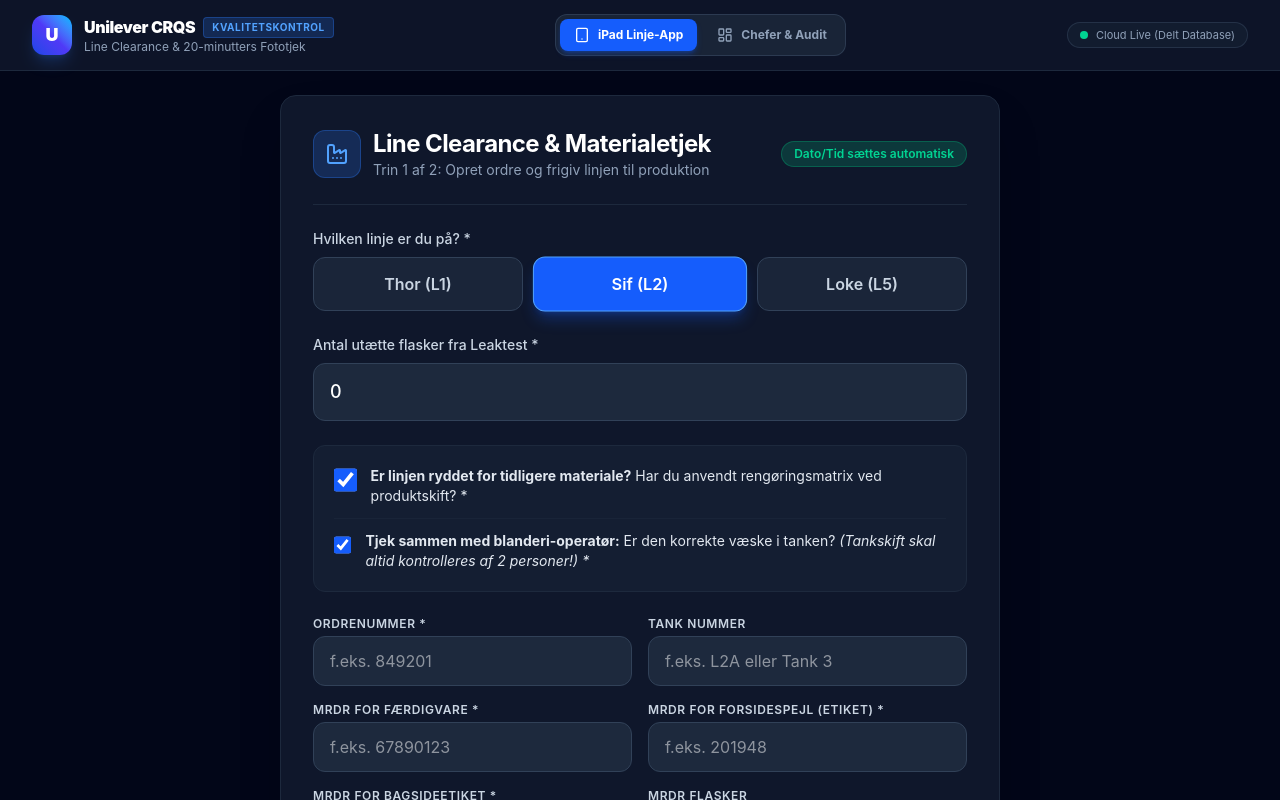
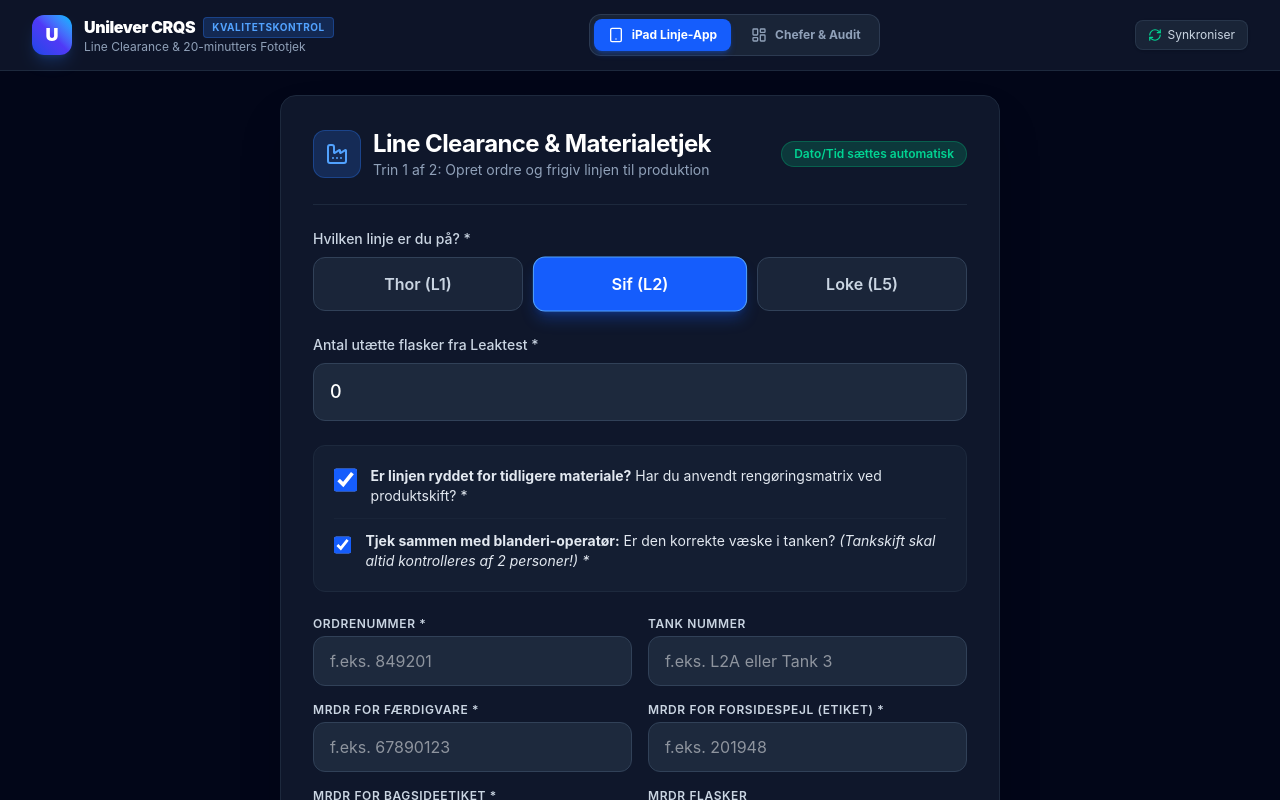
Before and after one commit to bruceleeglad/unilever-crqs, a React (Vite) app: page / in a window 1280 px wide. Shown: the top 800 px of the page. Built offline with nearby package versions, Linux system fonts and the light colour scheme; no server answers.

Commit message:
Tilfoej direkte synkroniser-knap i topbaren

```diff
--- a/src/App.tsx
+++ b/src/App.tsx
@@ -1,6 +1,6 @@
 import React, { useState, useEffect } from 'react';
 import { ProductionOrder } from './types/crqs';
-import { getStoredOrders, getActiveOrderId, saveOrders, setActiveOrderId, fetchCloudOrders } from './services/storage';
+import { getStoredOrders, getActiveOrderId, saveOrders, setActiveOrderId, fetchCloudOrders, syncOrdersToCloud } from './services/storage';
 import { LineClearanceForm } from './components/LineClearanceForm';
 import { ActiveOrderView } from './components/ActiveOrderView';
 import { ManagementDashboard } from './components/ManagementDashboard';
@@ -127,10 +127,26 @@
           </button>
         </div>
 
-        {/* Cloud Sync Status Indicator */}
-        <div className="hidden lg:flex items-center gap-2 text-[11px] text-slate-400 bg-slate-800/40 px-3 py-1 rounded-full border border-slate-700/60">
-          <span className={`w-2 h-2 rounded-full ${isSyncing ? 'bg-amber-400 animate-spin' : 'bg-emerald-400'}`} />
-          <span>{isSyncing ? 'Synkroniserer...' : 'Cloud Live (Delt Database)'}</span>
+        {/* Cloud Sync Status Indicator med Manuel Knap */}
+        <div className="flex items-center gap-2">
+          <button
+            type="button"
+            onClick={async () => {
+              setIsSyncing(true);
+              const cur = getStoredOrders();
+              if (cur.length > 0) {
+                await syncOrdersToCloud(cur);
+              }
+              const cloud = await fetchCloudOrders();
+              setOrders(cloud);
+              setIsSyncing(false);
+            }}
+            className="flex items-center gap-1.5 text-xs text-slate-300 hover:text-white bg-slate-800/80 hover:bg-slate-700/80 px-3 py-1.5 rounded-lg border border-slate-700/60 shadow-sm transition-all"
+            title="Synkroniser med skyen nu"
+          >
+            <RefreshCw className={`w-3.5 h-3.5 ${isSyncing ? 'animate-spin text-amber-400' : 'text-emerald-400'}`} />
+            <span className="hidden md:inline">{isSyncing ? 'Synkroniserer...' : 'Synkroniser'}</span>
+          </button>
         </div>
       </header>
 
```
